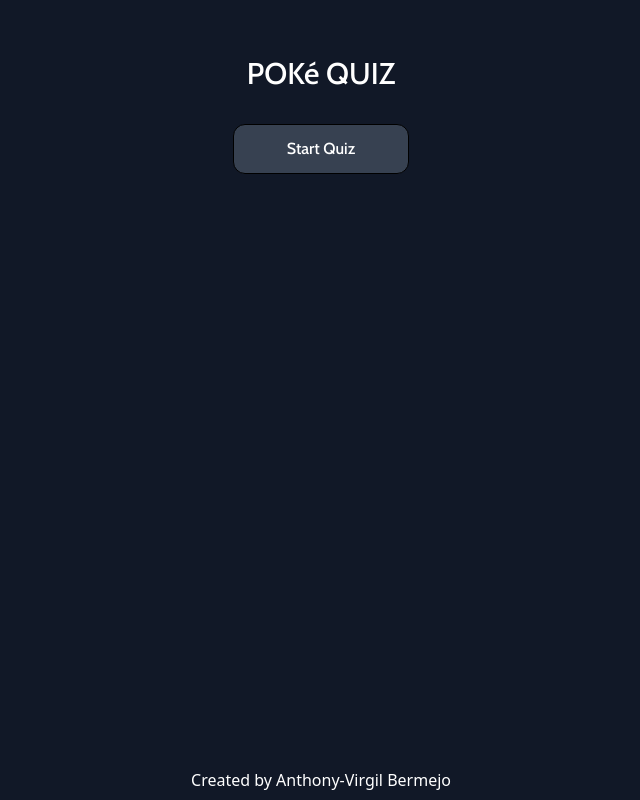
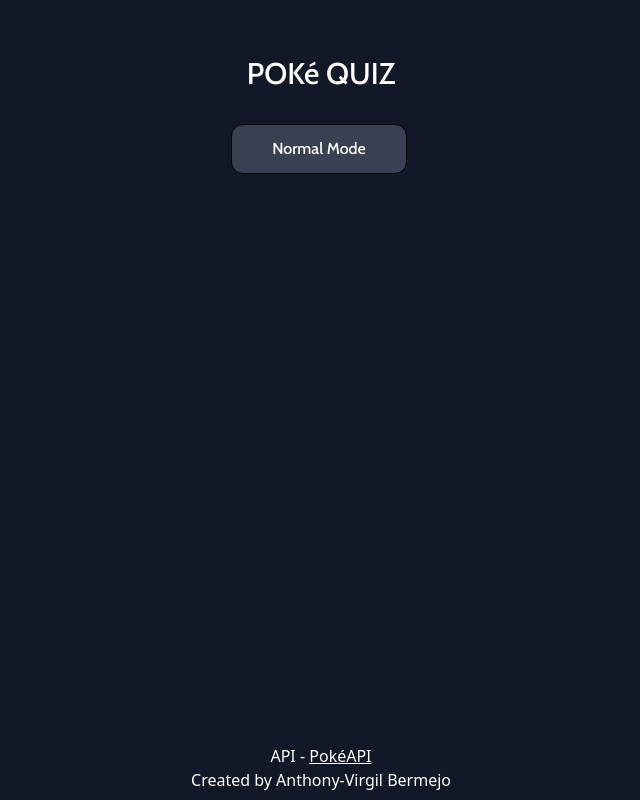
Before and after one commit to anthonyvirgil/poke-quiz, a React (Create React App) app: page / in a window 1280 px wide. Shown: the whole page, without its empty margins (319-959 px from the left). Built offline with nearby package versions, Linux system fonts and the light colour scheme.

Commit message:
Executing API calls on each question load

```diff
--- a/package.json
+++ b/package.json
@@ -21,7 +21,8 @@
   "scripts": {
     "start": "node server.js",
     "build": "craco build",
-    "test": "craco test"
+    "test": "craco test",
+    "dev": "craco start"
   },
   "eslintConfig": {
     "extends": [
--- a/public/index.html
+++ b/public/index.html
@@ -7,7 +7,7 @@
     <meta name="theme-color" content="#000000" />
     <meta
       name="description"
-      content="Web site created using create-react-app"
+      content="Test your Pokémon knowledge"
     />
     <link rel="apple-touch-icon" href="%PUBLIC_URL%/logo192.png" />
     <!--
--- a/src/App.js
+++ b/src/App.js
@@ -1,9 +1,9 @@
 import './App.css';
 import QuestionCard from './components/QuestionCard';
 import { useState } from 'react';
-import { createPokemonQuestions } from './pokeAPI';
+import { fetchPokemonQuestion } from './pokeAPI';
 
-const TOTAL_QUESTIONS = 10;
+const TOTAL_QUESTIONS = 20;
 
 function App() {
 	const [loading, setLoading] = useState(false);
@@ -12,12 +12,13 @@ function App() {
 	const [score, setScore] = useState(0);
 	const [gameOver, setGameOver] = useState(true);
 	const [userAnswered, setUserAnswered] = useState(false);
-	const [pokemonQuestions, setPokemonQuestions] = useState([]);
+	const [answerArray, setAnswerArray] = useState([]);
+	const [answerPokemonImage, setAnswerPokemonImage] = useState(null);
+	const [answerPokemonName, setAnswerPokemonName] = useState(null);
 
-	const startQuiz = async () => {
+	const startQuiz = () => {
 		setLoading(true);
-		const q = await createPokemonQuestions(TOTAL_QUESTIONS);
-		setPokemonQuestions(q);
+		setPokemonQuestion();
 		setScore(0);
 		setQuestionNumber(0);
 		setUserAnswers([]);
@@ -26,12 +27,19 @@ function App() {
 		setGameOver(false);
 	};
 
+	const setPokemonQuestion = async () => {
+		const question = await fetchPokemonQuestion();
+		const { answerArray, answerPokemonName, answerPokemonImage } = question;
+		setAnswerArray(answerArray);
+		setAnswerPokemonImage(answerPokemonImage);
+		setAnswerPokemonName(answerPokemonName);
+	};
+
 	const checkAnswer = (event) => {
 		const userAnswer = event.currentTarget.value;
 		setUserAnswers([...userAnswers, userAnswer]);
 		setUserAnswered(true);
-		const correct =
-			userAnswer === pokemonQuestions[questionNumber].answerPokemonName;
+		const correct = userAnswer === answerPokemonName;
 		if (correct) {
 			setScore((prev) => prev + 1);
 		}
@@ -42,6 +50,8 @@ function App() {
 		const nextQuestion = questionNumber + 1;
 		if (nextQuestion === TOTAL_QUESTIONS) {
 			setGameOver(true);
+		} else {
+			setPokemonQuestion();
 		}
 		setQuestionNumber(nextQuestion);
 		setUserAnswered(false);
@@ -55,31 +65,35 @@ function App() {
 					{!gameOver && userAnswers.length !== TOTAL_QUESTIONS && (
 						<p className="text-xl w-full">Score: {score}</p>
 					)}
+					{!gameOver && userAnswers.length !== TOTAL_QUESTIONS && (
+						<p className="text-xl p-4">
+							Question: {questionNumber + 1} / {TOTAL_QUESTIONS}
+						</p>
+					)}
 					{userAnswers.length === TOTAL_QUESTIONS && (
 						<p className="text-xl w-full">
-							Game Over! Your final score is {score}/{TOTAL_QUESTIONS}!
+							Game Over! Your final score is {score}/{questionNumber + 1}!
 						</p>
 					)}
 					{(gameOver || userAnswers.length === TOTAL_QUESTIONS) && (
-						<button
-							className="w-44 mt-4 py-3 px-9 bg-gray-700 border border-black rounded-xl hover:bg-gray-800"
-							onClick={startQuiz}
-						>
-							{userAnswers.length === TOTAL_QUESTIONS
-								? 'Restart Quiz'
-								: 'Start Quiz'}
-						</button>
+						<>
+							<button
+								className="w-44 mt-4 mr-1 py-3 px-9 bg-gray-700 border border-black rounded-xl hover:bg-gray-800"
+								onClick={startQuiz}
+							>
+								Normal Mode
+							</button>
+						</>
 					)}
 					{loading && (
 						<p className="text-xl w-full mt-20">Loading Questions ... </p>
 					)}
 					{!loading && !gameOver && userAnswers.length !== TOTAL_QUESTIONS && (
 						<QuestionCard
-							answers={pokemonQuestions[questionNumber].answerArray}
-							answerImage={pokemonQuestions[questionNumber].answerPokemonImage}
-							actualAnswer={pokemonQuestions[questionNumber].answerPokemonName}
+							answers={answerArray}
+							answerImage={answerPokemonImage}
+							actualAnswer={answerPokemonName}
 							questionNum={questionNumber + 1}
-							totalQuestions={TOTAL_QUESTIONS}
 							callback={checkAnswer}
 							userAnswers={userAnswers}
 							userAnswered={userAnswered}
@@ -98,6 +112,12 @@ function App() {
 						)}
 				</div>
 			</div>
+			<p className="w-full m-auto text-center text-white absolute bottom-8">
+				API -{' '}
+				<a href="https://pokeapi.co/" className="underline">
+					PokéAPI
+				</a>
+			</p>
 			<p className="w-full m-auto text-center text-white absolute bottom-2">
 				Created by Anthony-Virgil Bermejo
 			</p>
--- a/src/components/QuestionCard.js
+++ b/src/components/QuestionCard.js
@@ -5,16 +5,12 @@ function QuestionCard({
 	answerImage,
 	actualAnswer,
 	questionNum,
-	totalQuestions,
 	callback,
 	userAnswers,
 	userAnswered,
 }) {
 	return (
 		<div className="w-full bg-gray-900 text-white">
-			<p className="text-xl p-4">
-				Question: {questionNum} / {totalQuestions}
-			</p>
 			<img src={answerImage} alt="" className="m-auto w-44"></img>
 			<div className="w-full m-auto">
 				<div className="w-44 md:w-96 m-auto grid grid-cols-1 gap-2 md:grid-cols-2">
```
